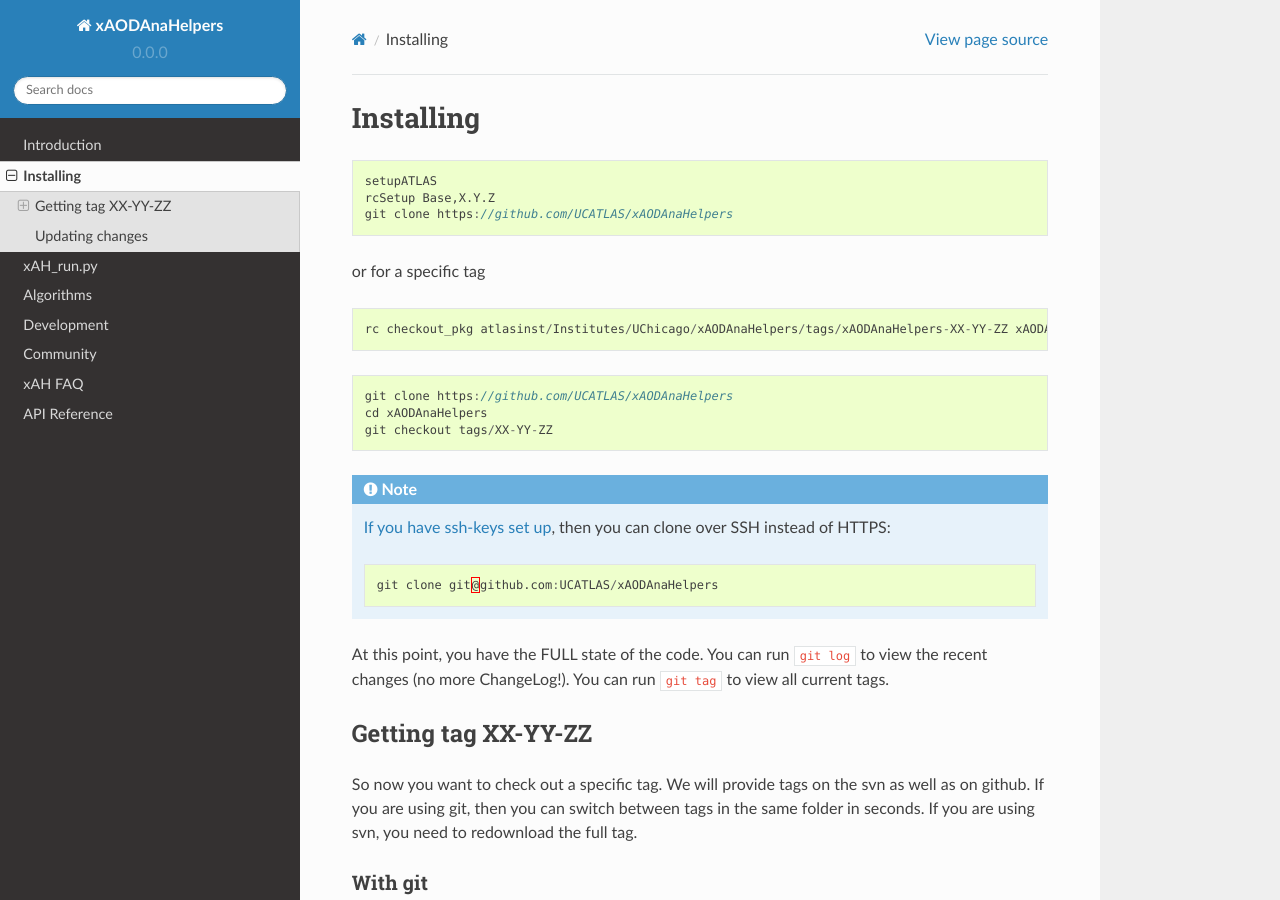
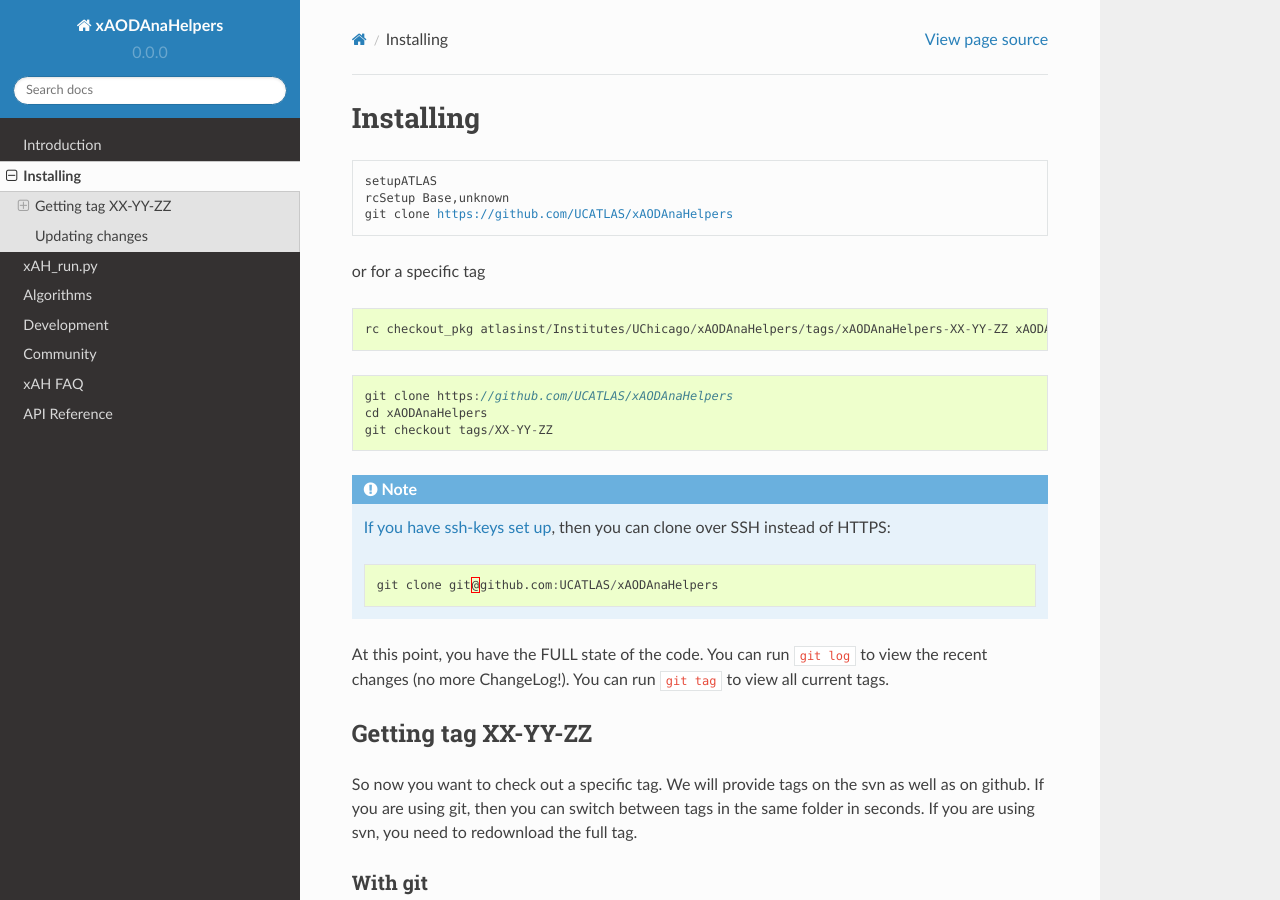
Before and after one commit to UCATLAS/xAODAnaHelpers, a Sphinx documentation site: the page built from docs/Installing.rst, in a window 1280 px wide and 900 px high. Built offline with Sphinx 7.4.7 and the Read the Docs theme 2.0.0, drawn with Linux system fonts in a browser that asks for light colours; pages that are not in the unit, such as notebooks, are missing from menus; some of the changed lines change nothing that is shown.

Commit message:
make aviv happy

```diff
--- a/docs/Installing.rst
+++ b/docs/Installing.rst
@@ -1,10 +1,11 @@
 Installing
 ==========
 
-::
+.. parsed-literal::
 
     setupATLAS
-    rcSetup Base,X.Y.Z
+    rcSetup Base,\ |analysis_base_release|\
+
     git clone https://github.com/UCATLAS/xAODAnaHelpers
 
 or for a specific tag
```
